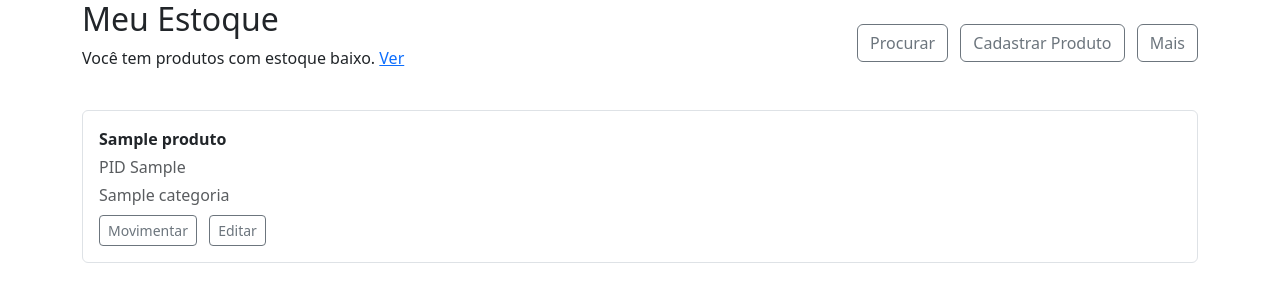
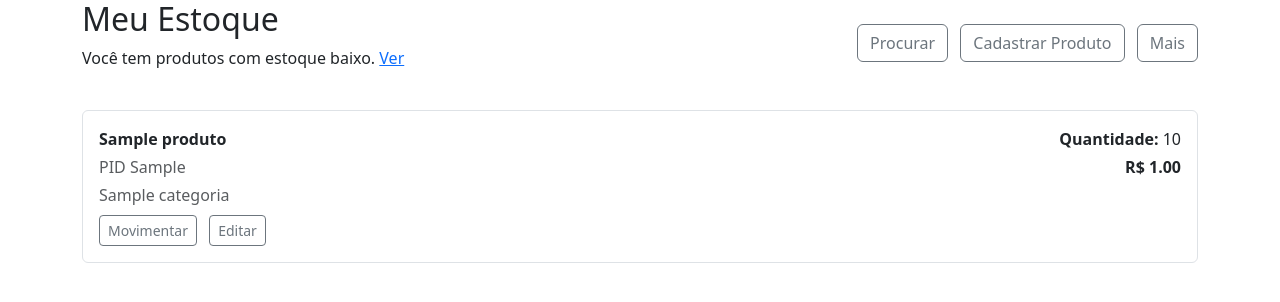
Before and after one commit to Alejandroo19/Crud-A3, a Django app: page / in a window 1280 px wide. Shown: the top 302 px of the page. Run offline with Django 5.2, Linux system fonts and the light colour scheme; tables that the repository leaves empty hold one stand-in row (values such as "Sample post"); some libraries are stand-ins or nearby versions.

Commit message:
1.7 commit

```diff
--- a/Crud/produtos/templates/produtos/lista_produtos.html
+++ b/Crud/produtos/templates/produtos/lista_produtos.html
@@ -69,6 +69,7 @@
                 </button>
             </div>
         </div>
+  <!-- Modal Procurar Produto -->
   <div class="modal fade" id="procurarProdutoModal" tabindex="-1" aria-labelledby="procurarProdutoModalLabel" aria-hidden="true">
     <div class="modal-dialog">
         <div class="modal-content">
@@ -123,6 +124,7 @@
         </div>
     </div>
 </div>
+
 <!-- Modal Cadastrar Produto -->
 <div class="modal fade" tabindex="-1" id="cadastrarProdutoModal">
     <div class="modal-dialog">
@@ -166,12 +168,7 @@
         <div class="modal-content">
             <div class="modal-header">
                 <h5 class="modal-title">Mais Opções</h5>
-                        <button
-                            type="button"
-                            class="btn-close"
-                            data-bs-dismiss="modal"
-                            aria-label="Close"
-                        ></button>
+                <button type="button" class="btn-close" data-bs-dismiss="modal" aria-label="Close"></button>
             </div>
             <div class="modal-body text-center">
                 <!-- Botão Gerenciar Categorias -->
@@ -213,6 +210,13 @@
             <button type="button" class="btn btn-outline-secondary btn-sm" data-bs-toggle="modal" data-bs-target="#editarProdutoModal{{ produto.id }}">
                 Editar
             </button>
+        </div>
+
+        <!-- Informações à direita -->
+        <div class="right-column text-end">
+            <p class="mb-1"><strong>Quantidade:</strong> {{ produto.quantidade }}</p>
+            <p class="mb-0"><strong>R$ {{ produto.preco }}</strong></p>
+        </div>
     </div>
 
     <!-- Modal Editar Produto -->
@@ -257,6 +261,7 @@
             </div>
         </div>
     </div>
+
     <!-- Modal Desativar Produto -->
     <div class="modal fade" id="desativarProdutoModal{{ produto.id }}" tabindex="-1" aria-labelledby="desativarProdutoModalLabel{{ produto.id }}" aria-hidden="true">
         <div class="modal-dialog">
```
Lines whose indentation alone changed are shown as unchanged.
